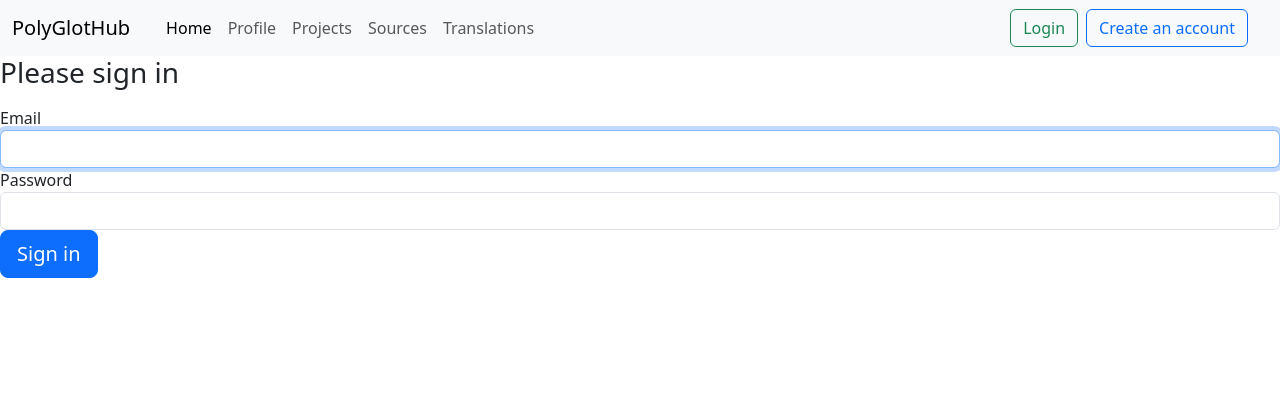
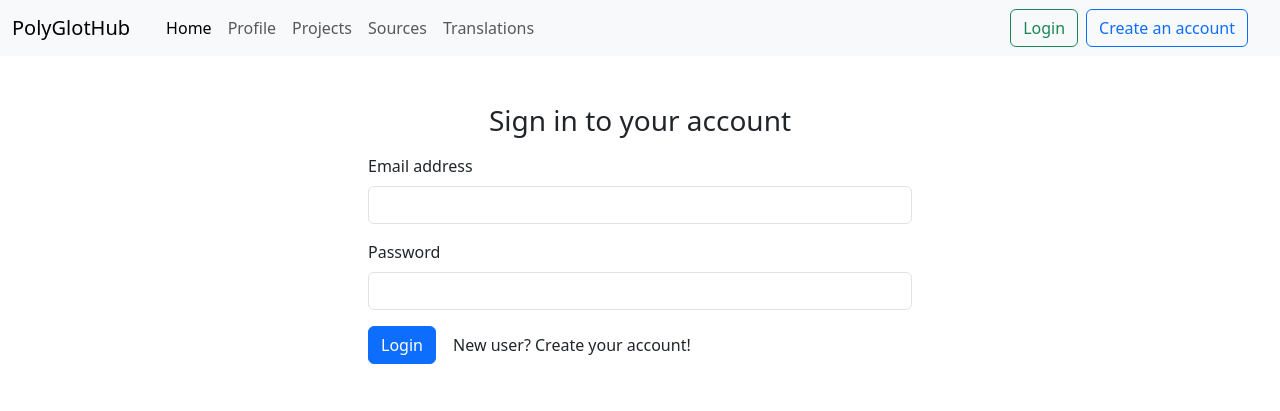
Before and after one commit to TheYassAnz/crowdin-2, a Symfony app: template PolyglotHub/templates/login/login.html.twig in a window 1280 px wide. Shown: the top 411 px of the page. Run offline with Twig, Linux system fonts and the light colour scheme; the template is opened without the code that fills it, so the values that code supplies are empty; some libraries are stand-ins or nearby versions.

Commit message:
style: add bootstrap

```diff
--- a/PolyglotHub/templates/login/login.html.twig
+++ b/PolyglotHub/templates/login/login.html.twig
@@ -4,29 +4,32 @@
 
 {% block body %}
 {% if app.user %}
-        <div class="mb-3">
-            You are logged in as {{ app.user.userIdentifier }}, <a href="{{ path('app_logout') }}">Logout</a>
+<div class="alert alert-success m-3" role="alert">
+    Hi 👋, you are already logged as <u>{{ app.user.userIdentifier }}</u>, you can logout <a href="{{ path('app_logout') }}">here</a>
 </div>
 {% else %}
+<div class="p-5 w-50 m-auto">
     <form method="post">
         {% if error %}
         <div class="alert alert-danger">{{ error.messageKey|trans(error.messageData, 'security') }}</div>
         {% endif %}
 
-            <h1 class="h3 mb-3 font-weight-normal">Please sign in</h1>
-            <label for="username">Email</label>
-            <input type="email" value="{{ last_username }}" name="_username" id="username" class="form-control" autocomplete="email" required autofocus>
-            <label for="password">Password</label>
-            <input type="password" name="_password" id="password" class="form-control" autocomplete="current-password" required>
+        <h1 class="h3 mb-3 font-weight-normal text-center">Sign in to your account</h1>
+        <div class="mb-3">
+            <label for="inputEmail" class="form-label">Email address</label>
+            <input type="email" value="{{ last_username }}" name="_username" id="username" class="form-control" required>
+        </div>
+        <div class="mb-3">
+            <label for="password" class="form-label">Password</label>
+            <input type="password" name="_password" id="password" class="form-control" autocomplete="current-password" required />
+        </div>
+        <input type="hidden" name="_csrf_token"
+            value="{{ csrf_token('authenticate') }}">
 
-            <input type="hidden" name="_csrf_token"
-                value="{{ csrf_token('authenticate') }}"
-            >
-
-            <button class="btn btn-lg btn-primary" type="submit">
-                Sign in
-            </button>
+        <button type="submit" class="btn btn-primary">Login</button>
+        <a href="{{ path('app_register') }}" class="btn btn-link text-decoration-none fw-light text-dark">New user? Create your account!</a>
     </form>
+</div>
 
 {% if error %}
 <div class="alert alert-danger">
```
Lines whose indentation alone changed are shown as unchanged.
